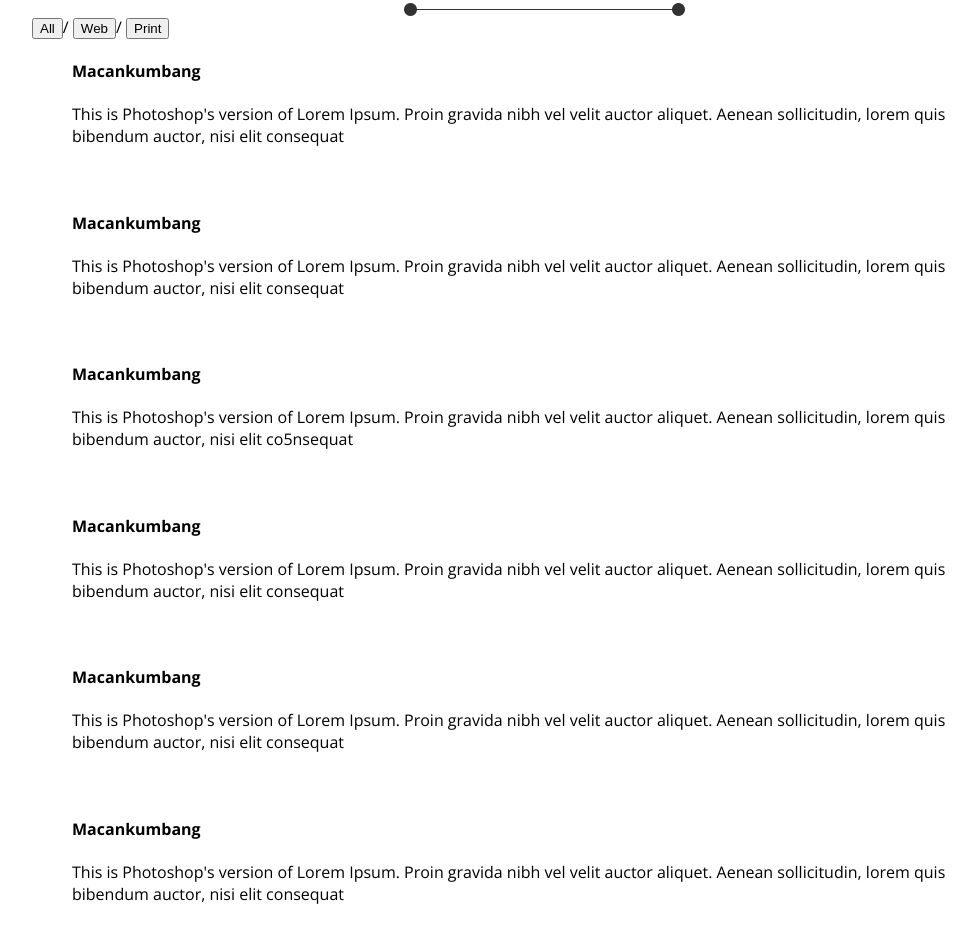
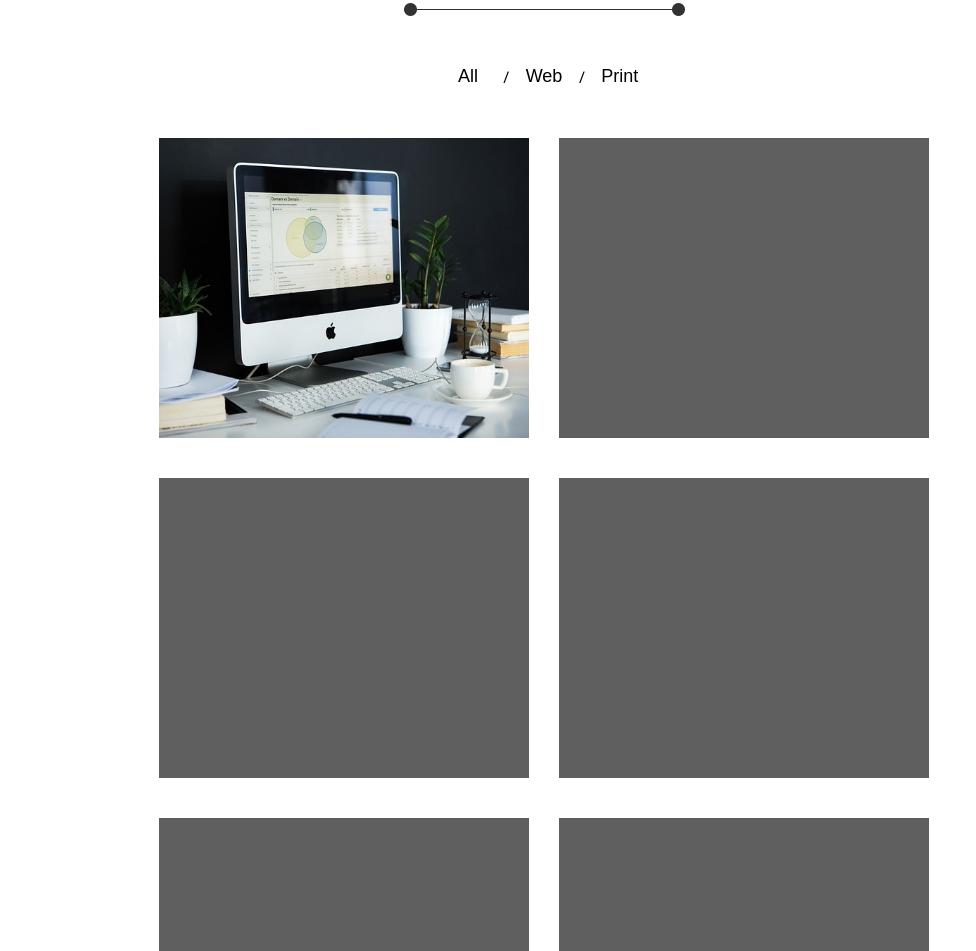
Before and after one commit to igor06brw/weekly-webdev-challenge-5, a website: page index.html in a window 1280 px wide. Shown: the part 1577-2528 px from the top of the page, without its empty margins (96-1072 px from the left). Drawn offline with nearby package versions, Linux system fonts and the light colour scheme.

Commit message:
Finish portfolio section
#End hover portfolio items
#add styles

```diff
--- a/app/styles/main.scss
+++ b/app/styles/main.scss
@@ -200,9 +200,13 @@
                 width: 100%;
                 background-color: #fff;
                 padding: 70px 10% 0;
+                display: flex;
+                align-items: center;
+                justify-content: center;
+                flex-direction: column;
                 .section__header{
+                    margin: 0 0 50px;
                     color: #000;
-
                     .section__heading {
 
                     }
@@ -210,6 +214,93 @@
 
                     }
                 }
+                .portfolio__category {
+                    display: flex;
+                    align-items: center;
+                    justify-content: space-between;
+                    text-align: center;
+                    margin-bottom: 50px;
+                    .button-category {
+                        border: 0;
+                        background-color: #fff;
+                        color: a7a7a7;
+                        font-size: 18px;
+                        padding: 0;
+                        width: 70px;
+                    }
+                }
+                .projects__box {
+                    display: flex;
+                    align-items: center;
+                    justify-content: center;
+                    flex-wrap: wrap;
+
+                    .portfolio-item {
+                        position: relative;
+                        width: 370px;
+                        height: 300px;
+                        background-color: #5f5f5f;
+                        margin: 0 15px 40px;
+
+                        .image {
+                            position:absolute;
+                            top: 0;
+                            left: 0;
+                            z-index: 9;
+                            background-color: #5f5f5f;
+                            width: 100%;
+                            height: 100%;
+                            background-position: center center;
+                            background-size: auto 100%;
+                            background-repeat: no-repeat;
+                            transition: .7s;
+
+                        }
+                        .image-1     {
+                            background-image: url(/dist/img/portfolio/desk-min.jpg);
+                        }
+                        image:hover,
+                        image:focus {
+                            opacity: 0;
+                        }
+
+                        .figcaption {
+                            transition: .5s;
+                            z-index: 10;
+                            width: calc(100% - 100px);
+                            height: 100%;
+                            text-align: center;
+                            display: flex;
+                            align-items:center;
+                            flex-direction: column;
+                            justify-content: center;
+                            position: absolute;
+                            top: 0;
+                            left: 0;
+                            opacity: 0;
+                            background: #475a85;
+                            color: #fff;
+                            padding: 0 50px;
+                            .portfolio-item__heading {
+                                font-size: 24px;
+                                margin: 0;
+                                padding: 0;
+                            }
+                            .paragraph {
+                                font-size: 14px;
+                                margin: 22px 0 27px;
+                            }
+                            .link_eye{
+
+                            }
+
+                        }
+                        .figcaption:hover,
+                        .figcaption:focus {
+                            opacity: 1;
+                        }
+                    }
+                }
             }
         }
     }
--- a/index.html
+++ b/index.html
@@ -80,25 +80,25 @@
                     <img src="./dist/img/separator.png">
                 </header>
                 <div class="portfolio__category">
-                    <button class="button-category" aria-pressed="true">All</button>/
-                    <button class="button-category">Web</button>/
+                    <button class="button-category" aria-pressed="true">All</button> /
+                    <button class="button-category">Web</button> /
                     <button class="button-category">Print</button>
                 </div>
                 <div class="projects__box">
                     <figure class="portfolio-item">
-                        <div class="image"></div>
+                        <div class="image image-1"></div>
                         <figcaption class="figcaption">
                             <h4 class="portfolio-item__heading">Macankumbang</h4>
                             <p class="paragraph">This is Photoshop's version of Lorem Ipsum. Proin gravida nibh vel velit auctor aliquet. Aenean sollicitudin, lorem quis bibendum auctor, nisi elit consequat</p>
-                            <a href="#" class="link_eye"><img src="img/eye.png" alt="show"></a>
+                            <a href="#" class="link_eye"><img src="/dist/img/eye.png" alt="show"></a>
                         </figcaption>
                     </figure>
                     <figure class="portfolio-item">
-                        <div class="image"></div>
+                        <div class="image-2"></div>
                         <figcaption class="figcaption">
                             <h4 class="portfolio-item__heading">Macankumbang</h4>
                             <p class="paragraph">This is Photoshop's version of Lorem Ipsum. Proin gravida nibh vel velit auctor aliquet. Aenean sollicitudin, lorem quis bibendum auctor, nisi elit consequat</p>
-                            <a href="#" class="link_eye"><img src="img/eye.png" alt="show"></a>
+                            <a href="#" class="link_eye"><img src="/dist/img/eye.png" alt="show"></a>
                         </figcaption>
                     </figure>
                     <figure class="portfolio-item fade-in_done">
@@ -106,7 +106,7 @@
                         <figcaption class="figcaption">
                             <h4 class="portfolio-item__heading">Macankumbang</h4>
                             <p class="paragraph">This is Photoshop's version of Lorem Ipsum. Proin gravida nibh vel velit auctor aliquet. Aenean sollicitudin, lorem quis bibendum auctor, nisi elit co5nsequat</p>
-                            <a href="#" class="link_eye"><img src="img/eye.png" alt="show"></a>
+                            <a href="#" class="link_eye"><img src="/dist/img/eye.png" alt="show"></a>
                         </figcaption>
                     </figure>
                     <figure class="portfolio-item fade-in_done">
@@ -114,7 +114,7 @@
                         <figcaption class="figcaption">
                             <h4 class="portfolio-item__heading">Macankumbang</h4>
                             <p class="paragraph">This is Photoshop's version of Lorem Ipsum. Proin gravida nibh vel velit auctor aliquet. Aenean sollicitudin, lorem quis bibendum auctor, nisi elit consequat</p>
-                            <a href="#" class="link_eye"><img src="img/eye.png" alt="show"></a>
+                            <a href="#" class="link_eye"><img src="/dist/img/eye.png" alt="show"></a>
                         </figcaption>
                     </figure>
                     <figure class="portfolio-item fade-in_done">
@@ -122,7 +122,7 @@
                         <figcaption class="figcaption">
                             <h4 class="portfolio-item__heading">Macankumbang</h4>
                             <p class="paragraph">This is Photoshop's version of Lorem Ipsum. Proin gravida nibh vel velit auctor aliquet. Aenean sollicitudin, lorem quis bibendum auctor, nisi elit consequat</p>
-                            <a href="#" class="link_eye"><img src="img/eye.png" alt="show"></a>
+                            <a href="#" class="link_eye"><img src="/dist/img/eye.png" alt="show"></a>
                         </figcaption>
                     </figure>
                     <figure class="portfolio-item fade-in_done">
@@ -130,7 +130,7 @@
                         <figcaption class="figcaption">
                             <h4 class="portfolio-item__heading">Macankumbang</h4>
                             <p class="paragraph">This is Photoshop's version of Lorem Ipsum. Proin gravida nibh vel velit auctor aliquet. Aenean sollicitudin, lorem quis bibendum auctor, nisi elit consequat</p>
-                            <a href="#" class="link_eye"><img src="img/eye.png" alt="show"></a>
+                            <a href="#" class="link_eye"><img src="/dist/img/eye.png" alt="show"></a>
                         </figcaption>
                     </figure>
                 </div>
```
Also changed, not shown: dist/img/people/person_1-min.png (added), dist/img/people/person_2-min.png (added), dist/img/portfolio/cyber-security-min.jpg (added), dist/img/portfolio/desk-min.jpg (added), dist/img/portfolio/website-min.png (added), dist/main.css.
